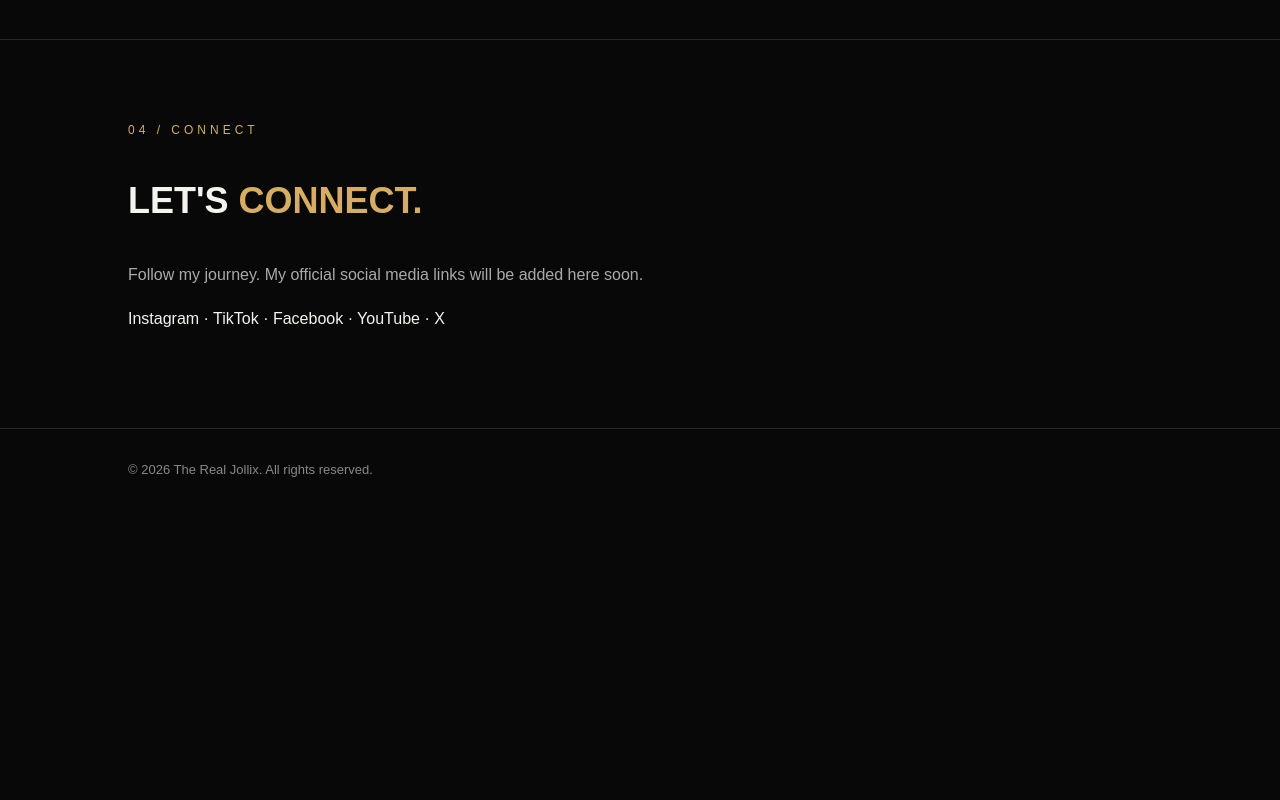
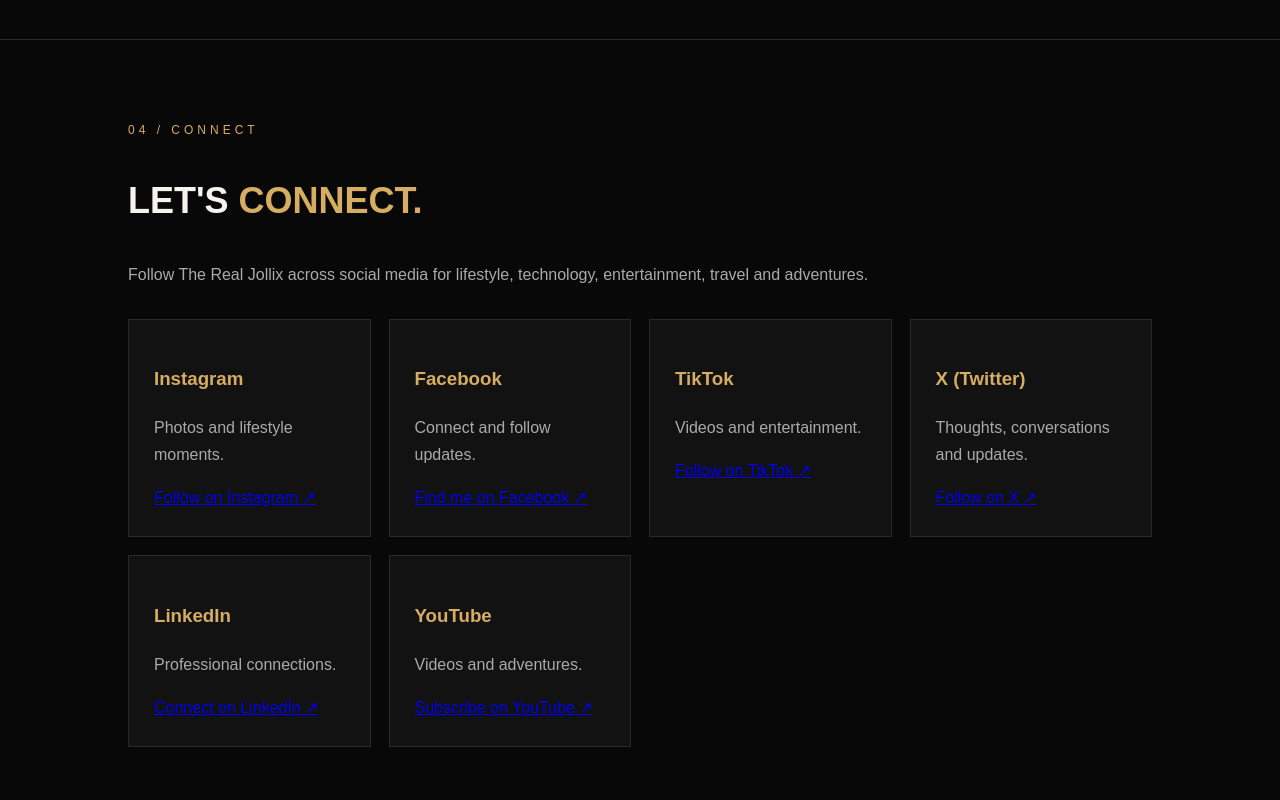
Before and after one commit to TheRealJolly256/the-real-jollix, a plain HTML site: page index.html in a window 1280 px wide. Shown: the part 2120-2920 px from the top of the page. Before the commit the page ends 2631 px from the top, so only its background shows below. Drawn offline with Linux system fonts and the light colour scheme.

Commit message:
Update index.html

```diff
--- a/index.html
+++ b/index.html
@@ -76,8 +76,50 @@ footer{padding:30px 10%;border-top:1px solid #292929;color:#888;font-size:13px}
 <p class="muted">Stories, photographs and updates will appear here. This is only the beginning.</p>
 <div class="photo">PHOTOGRAPHY & STORIES — COMING SOON</div>
 </section>
+<section class="content" id="connect">
+<div class="small">04 / CONNECT</div>
+<h2>LET'S <span>CONNECT.</span></h2>
+<p class="muted">Follow The Real Jollix across social media for lifestyle, technology, entertainment, travel and adventures.</p>
 
-<section class="content" id="connect">
+<div class="cards">
+<div class="card">
+<h3>Instagram</h3>
+<p>Photos and lifestyle moments.</p>
+<a href="https://www.instagram.com/therealjolly256/" target="_blank" rel="noopener">Follow on Instagram ↗</a>
+</div>
+
+<div class="card">
+<h3>Facebook</h3>
+<p>Connect and follow updates.</p>
+<a href="https://www.facebook.com/share/1MSosyU9nY/?mibextid=wwXIfr" target="_blank" rel="noopener">Find me on Facebook ↗</a>
+</div>
+
+<div class="card">
+<h3>TikTok</h3>
+<p>Videos and entertainment.</p>
+<a href="https://www.tiktok.com/@therealjolly256" target="_blank" rel="noopener">Follow on TikTok ↗</a>
+</div>
+
+<div class="card">
+<h3>X (Twitter)</h3>
+<p>Thoughts, conversations and updates.</p>
+<a href="https://x.com/therealjolly256" target="_blank" rel="noopener">Follow on X ↗</a>
+</div>
+
+<div class="card">
+<h3>LinkedIn</h3>
+<p>Professional connections.</p>
+<a href="https://www.linkedin.com/in/the-real-jollix-🇺🇬-🇺🇬-0287041b2/" target="_blank" rel="noopener">Connect on LinkedIn ↗</a>
+</div>
+
+<div class="card">
+<h3>YouTube</h3>
+<p>Videos and adventures.</p>
+<a href="https://www.youtube.com/channel/UC4tSGrueaD8X4AIVUP7yvHg" target="_blank" rel="noopener">Subscribe on YouTube ↗</a>
+</div>
+</div>
+</section>
+
 <div class="small">04 / CONNECT</div>
 <h2>LET'S <span>CONNECT.</span></h2>
 <p class="muted">Follow my journey. My official social media links will be added here soon.</p>
```
